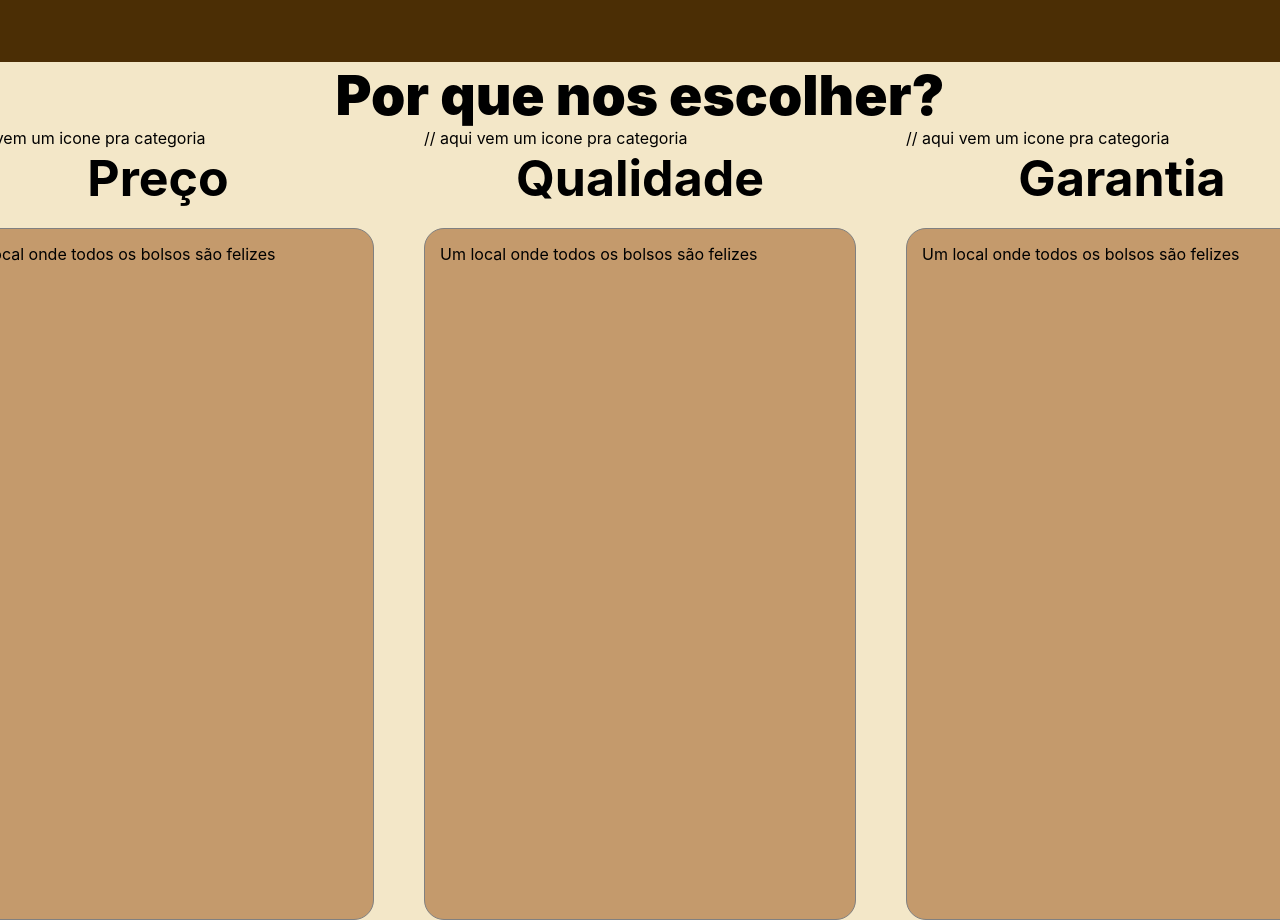
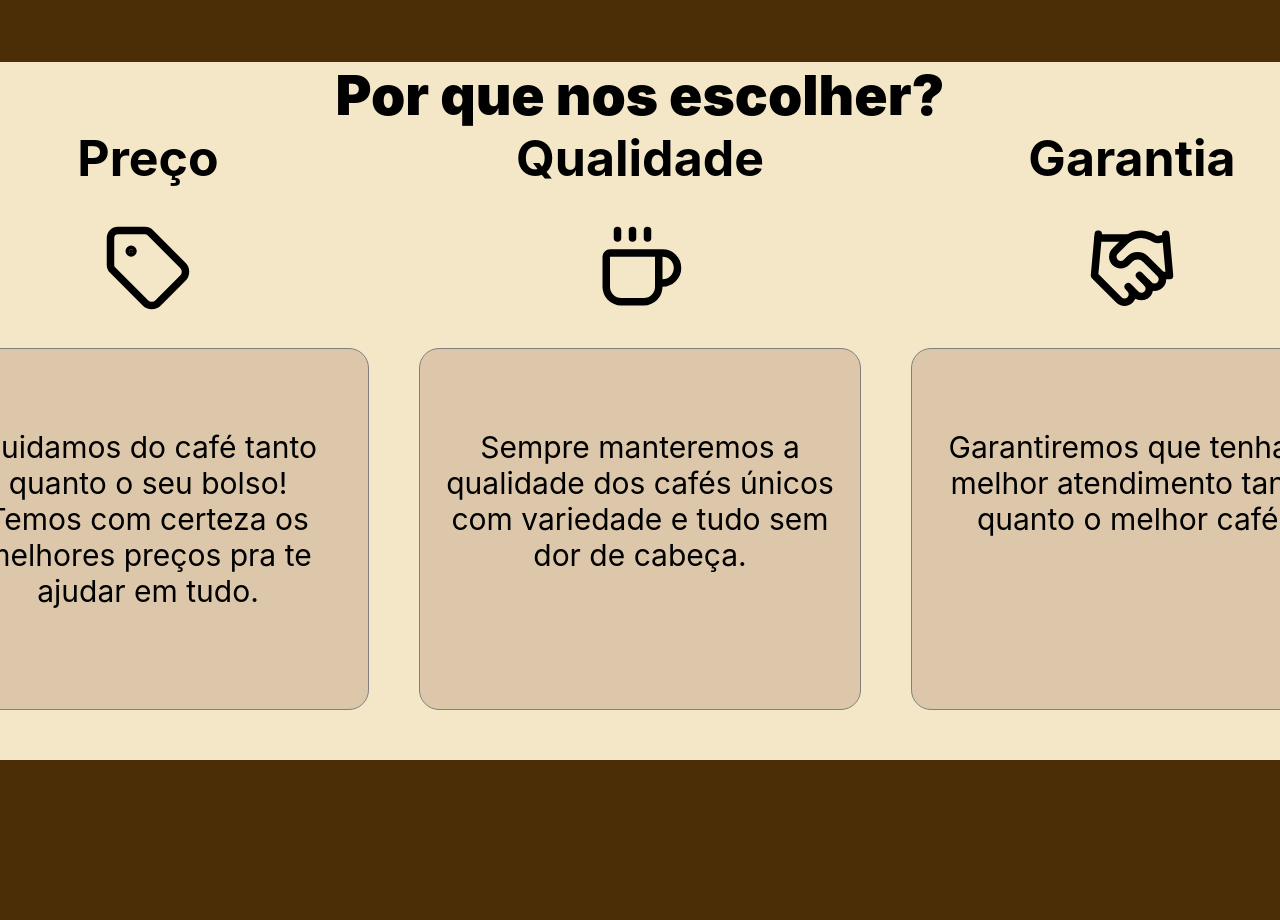
Before and after one commit to KCauet/cafe-aurora, a React (Create React App) app: page / in a window 1280 px wide. Shown: the part 1480-2400 px from the top of the page. After the commit the page ends 2240 px from the top, so only its background shows below. Built offline with nearby package versions, Linux system fonts and the light colour scheme.

Commit message:
Lucide e a nova camada na régua :>

```diff
--- a/package.json
+++ b/package.json
@@ -7,6 +7,7 @@
     "@testing-library/jest-dom": "^6.9.1",
     "@testing-library/react": "^16.3.0",
     "@testing-library/user-event": "^13.5.0",
+    "lucide-react": "^0.561.0",
     "react": "^19.2.0",
     "react-dom": "^19.2.0",
     "react-scripts": "5.0.1",
--- a/src/App.css
+++ b/src/App.css
@@ -8,6 +8,10 @@
 * {
   padding: 0px;
   margin: 0px;
+}
+
+p {
+  font-size: 30px;
 }
 
 body {
--- a/src/App.js
+++ b/src/App.js
@@ -60,9 +60,9 @@ function App() {
             </div>
 
             <div>
-              <Box title={'Preço'} desc={'Um local onde todos os bolsos são felizes'} />
-              <Box title={'Qualidade'} desc={'Um local onde todos os bolsos são felizes'} />
-              <Box title={'Garantia'} desc={'Um local onde todos os bolsos são felizes'} />
+              <Box title={'Preço'} desc={'Cuidamos do café tanto quanto o seu bolso!'}extra={'Temos com certeza os melhores preços pra te ajudar em tudo.'} icon={'tag'} />
+              <Box title={'Qualidade'} desc={'Sempre manteremos a qualidade dos cafés únicos com variedade e tudo sem dor de cabeça.'} icon={'coffee'} />
+              <Box title={'Garantia'} desc={'Garantiremos que tenha o melhor atendimento tanto quanto o melhor café.'} icon={'handshake'} />
             </div>
 
           </div>
--- a/src/components/Box.jsx
+++ b/src/components/Box.jsx
@@ -1,15 +1,30 @@
 import styles from './Box.module.css'
+import {Coffee, Tag, Handshake } from 'lucide-react'
 
-function Box({ title, desc }) {
+function Box({ title, desc, icon, extra }) {
     return (
             <section>
 
                 <aside className={styles.title}>
-                    // aqui vem um icone pra categoria
+
                     <h2>{title}</h2>
+
+                    <div style={{marginTop: '35px', marginBottom: '35px'}}>
+                        {icon === 'coffee' ? (
+                            <Coffee size={90}></Coffee>
+                        ) : (
+                            icon === 'tag' ? (
+                                <Tag size={90}></Tag>
+                            ) : (
+                                <Handshake size={90}></Handshake>
+                            )
+                        )}
+                    </div>
+
                 </aside>
                 <section className={styles.mainDiv}>
                     <p>{desc}</p>
+                    <p>{extra}</p>
                 </section>
 
             </section>
--- a/src/components/Box.module.css
+++ b/src/components/Box.module.css
@@ -1,11 +1,14 @@
 .mainDiv {
-    background-color: var(--destaque);
+    background-color: var(--corSecundaria);
     margin-top: 20px;
+    margin-bottom: 50px;
     width: 400px;
-    height: 660px;
-    padding: 15px;
+    min-height: 260px;
+    padding: 20px;
+    padding-top: 80px;
     border-radius: 20px;
     border: 1px solid grey;
+    text-align: center;
 }
 
 .title h2 {
```
Also changed, not shown: 1 other file (tests, documents, lock files or other folders).
